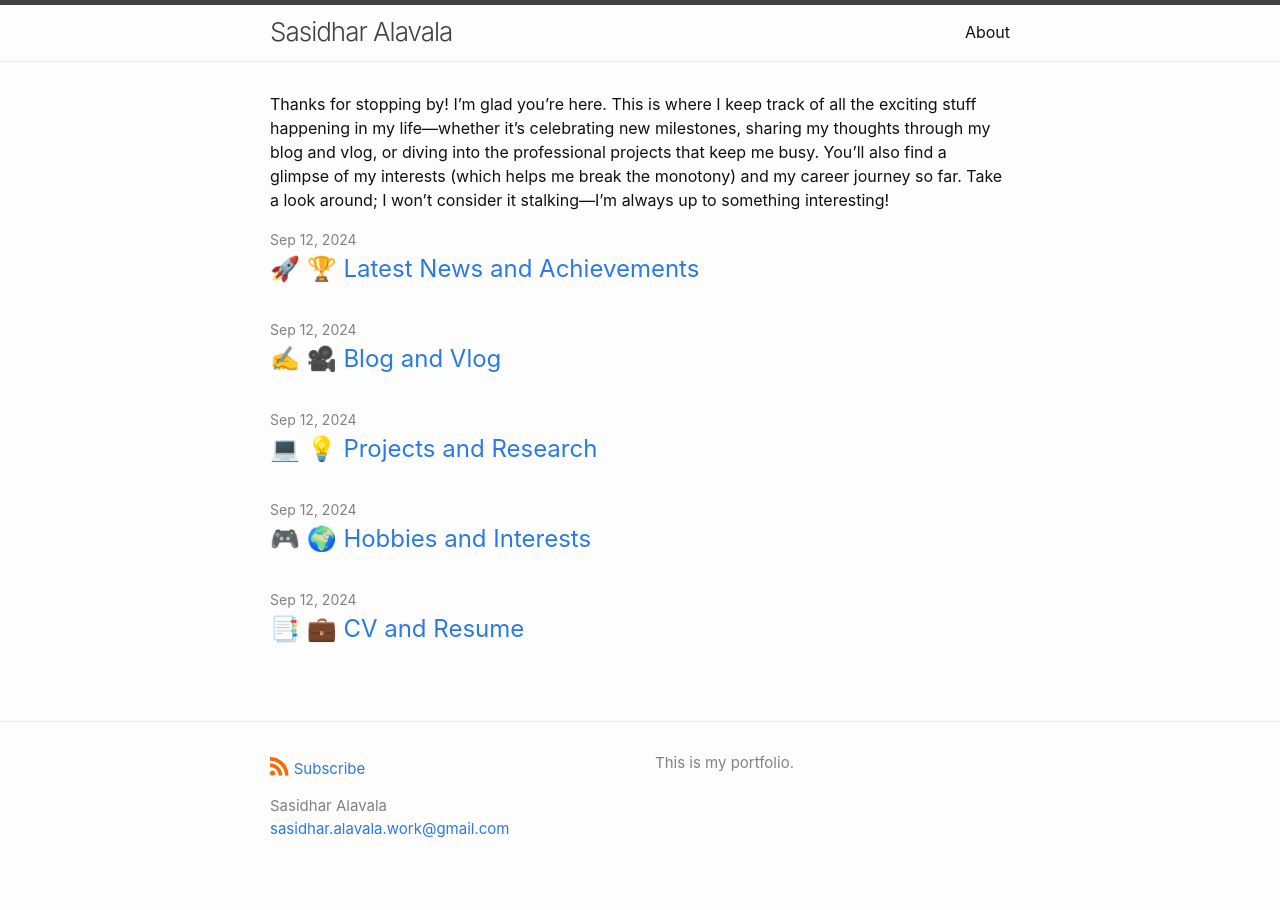
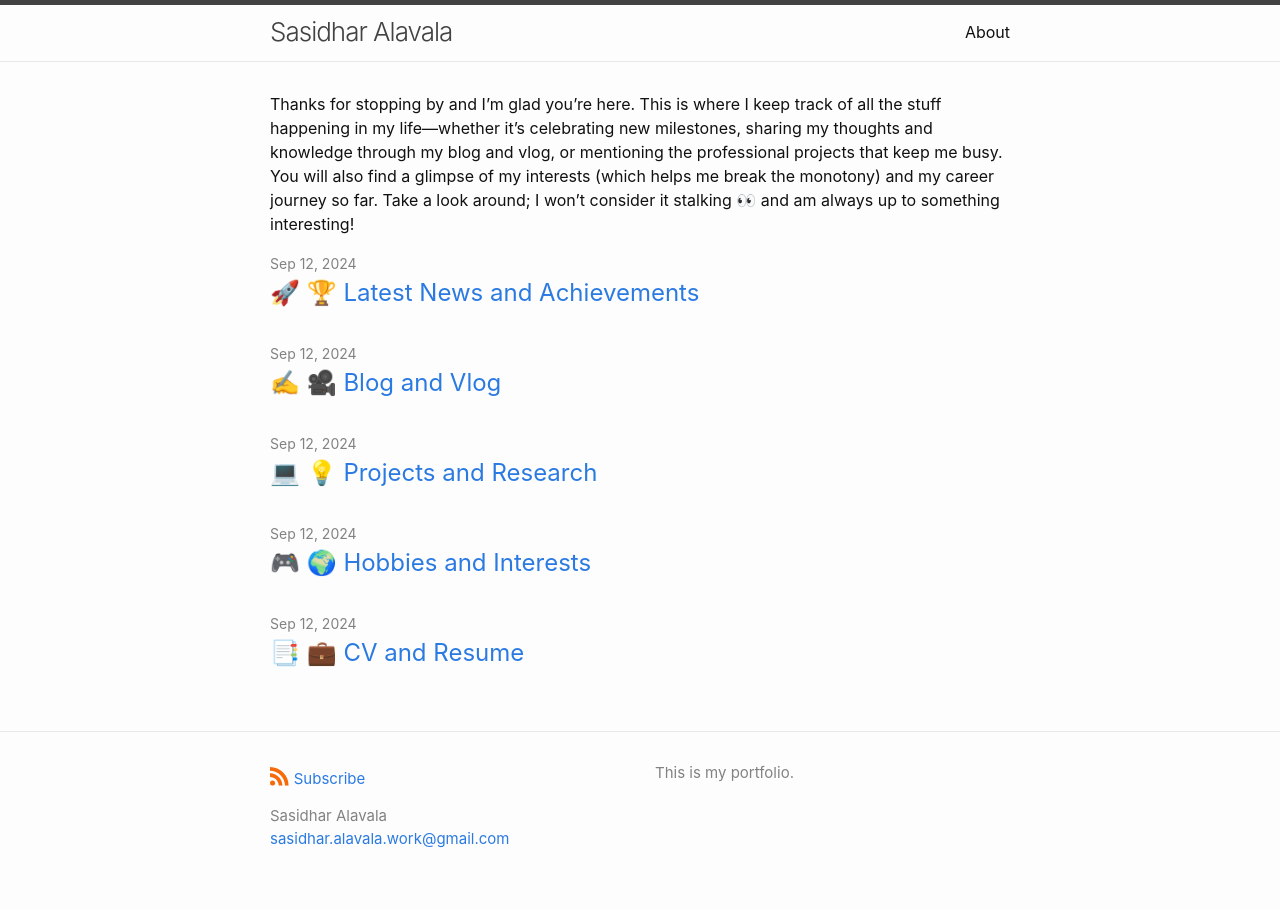
Before and after one commit to SasidharAlavala/SasidharAlavala.github.io, a Jekyll site: the page built from index.md, in a window 1280 px wide. Built offline with Jekyll 4.4.1, drawn with Linux system fonts in a browser that asks for light colours.

Commit message:
Update index.md

```diff
--- a/index.md
+++ b/index.md
@@ -7,4 +7,4 @@
 #
 layout: home
 ---
-Thanks for stopping by! I’m glad you’re here. This is where I keep track of all the exciting stuff happening in my life—whether it's celebrating new milestones, sharing my thoughts through my blog and vlog, or diving into the professional projects that keep me busy. You'll also find a glimpse of my interests (which helps me break the monotony) and my career journey so far. Take a look around; I won't consider it stalking—I’m always up to something interesting!
+Thanks for stopping by and I’m glad you’re here. This is where I keep track of all the stuff happening in my life—whether it's celebrating new milestones, sharing my thoughts and knowledge through my blog and vlog, or mentioning the professional projects that keep me busy. You will also find a glimpse of my interests (which helps me break the monotony) and my career journey so far. Take a look around; I won't consider it stalking 👀 and am always up to something interesting!
```
